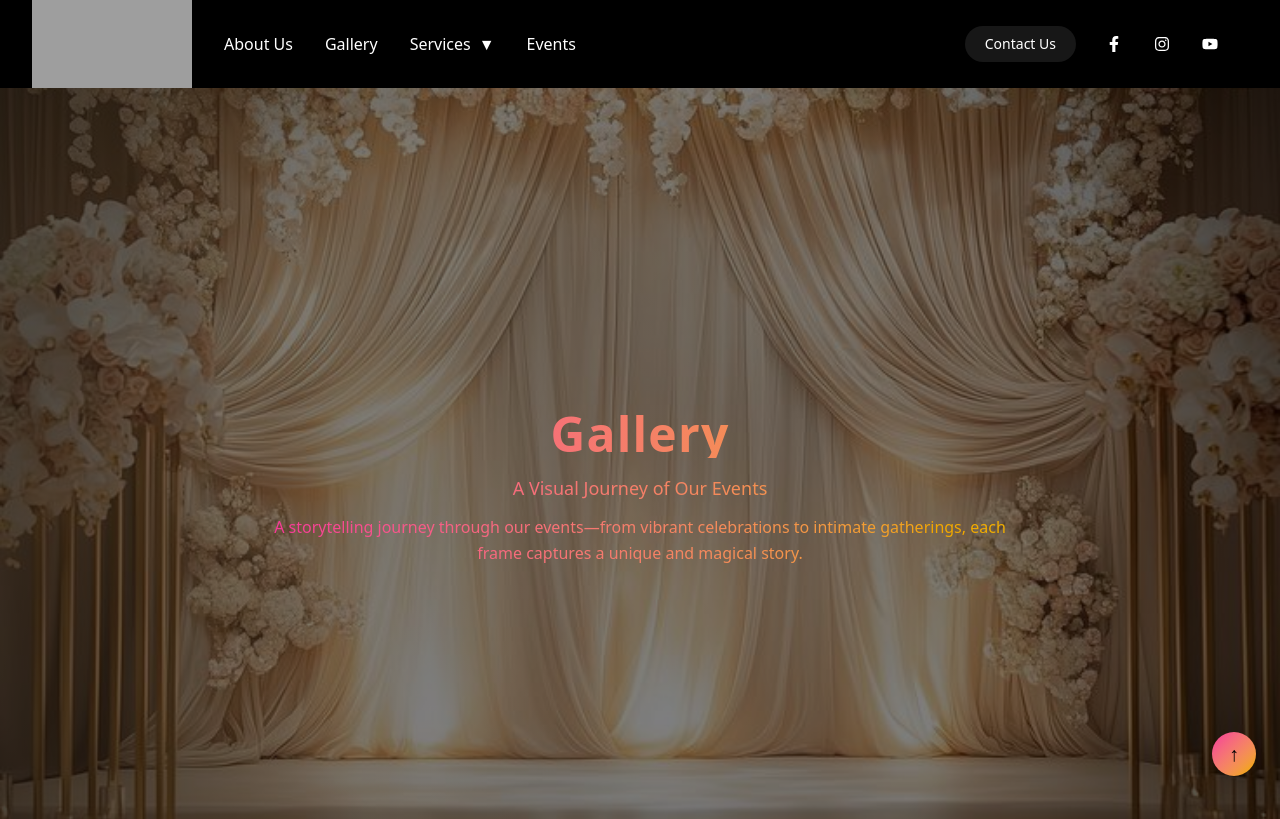
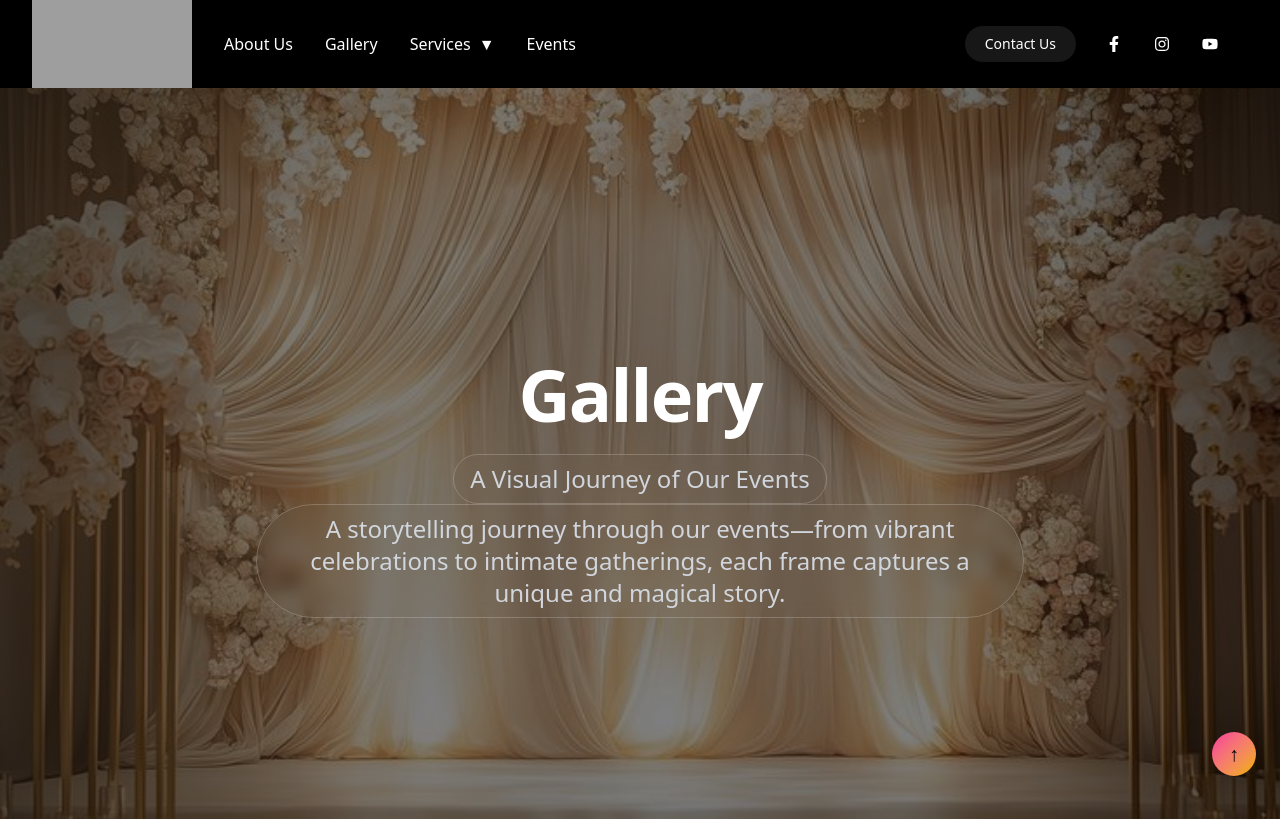
Before and after one commit to Abhishekn1234/event_managements, a React (Vite) app: page /gallery in a window 1280 px wide. Shown: the top 819 px of the page. Built offline with nearby package versions, Linux system fonts and the light colour scheme; grey boxes are pictures that could not be loaded.

Commit message:
`Update Gallery page styles`

```diff
--- a/src/pages/Gallery.tsx
+++ b/src/pages/Gallery.tsx
@@ -93,15 +93,15 @@ export default function Gallery() {
       ${visible1 ? "opacity-100 translate-y-0" : "opacity-0 translate-y-10"}
     `}
   >
-    <h1 className="text-4xl md:text-5xl font-extrabold bg-gradient-to-r from-pink-500 to-yellow-500 bg-clip-text text-transparent tracking-wide">
+    <h1 className="text-5xl md:text-6xl lg:text-7xl font-bold text-white mb-6 tracking-tight">
       Gallery
     </h1>
 
-    <p className="text-lg bg-gradient-to-r from-pink-500 to-yellow-500 bg-clip-text text-transparent mt-4">
+    <p className="inline-block text-xl md:text-2xl text-gray-300 px-4 py-2 border border-white/20 rounded-full backdrop-blur-sm">
       A Visual Journey of Our Events
     </p>
 
-    <p className="text-base bg-gradient-to-r from-pink-500 to-yellow-500 bg-clip-text text-transparent mt-3 leading-relaxed">
+    <p className="inline-block text-xl md:text-2xl text-gray-300 px-4 py-2 border border-white/20 rounded-full backdrop-blur-sm">
       A storytelling journey through our events—from vibrant celebrations to intimate
       gatherings, each frame captures a unique and magical story.
     </p>
```
